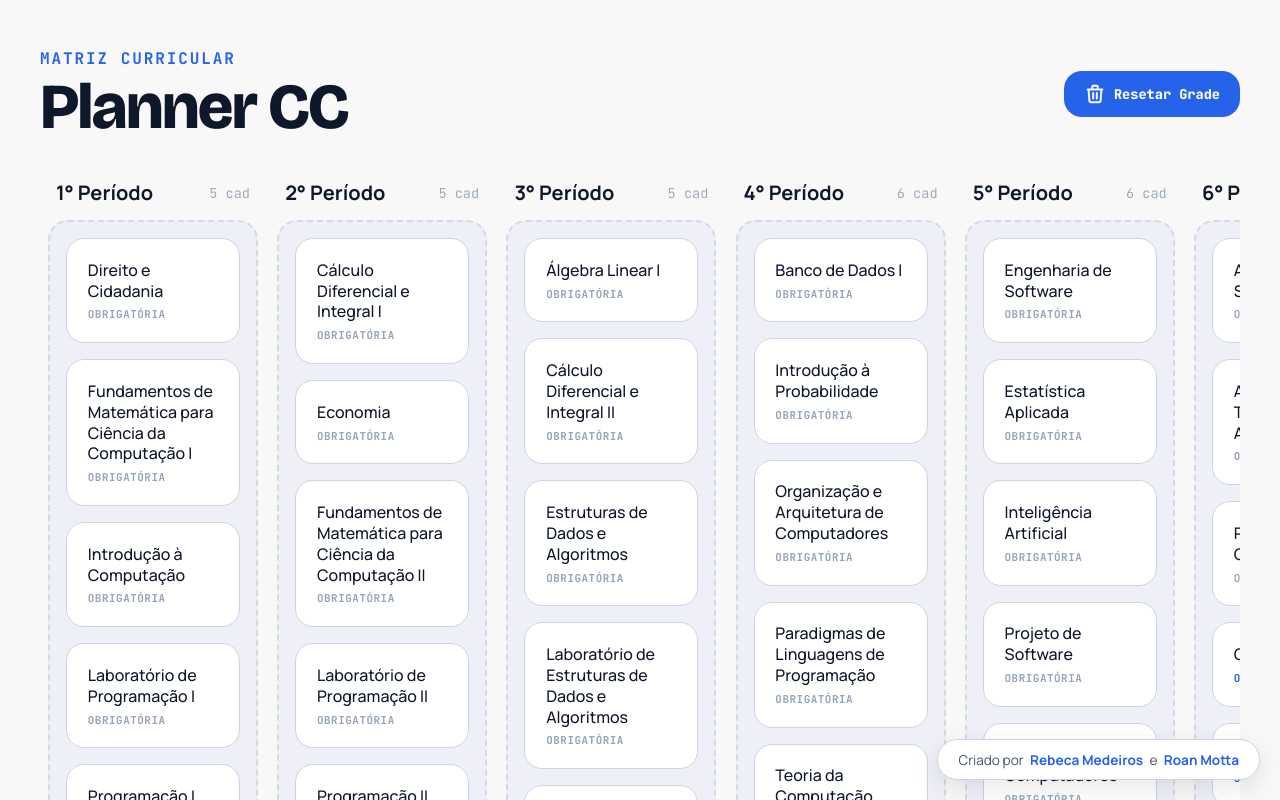
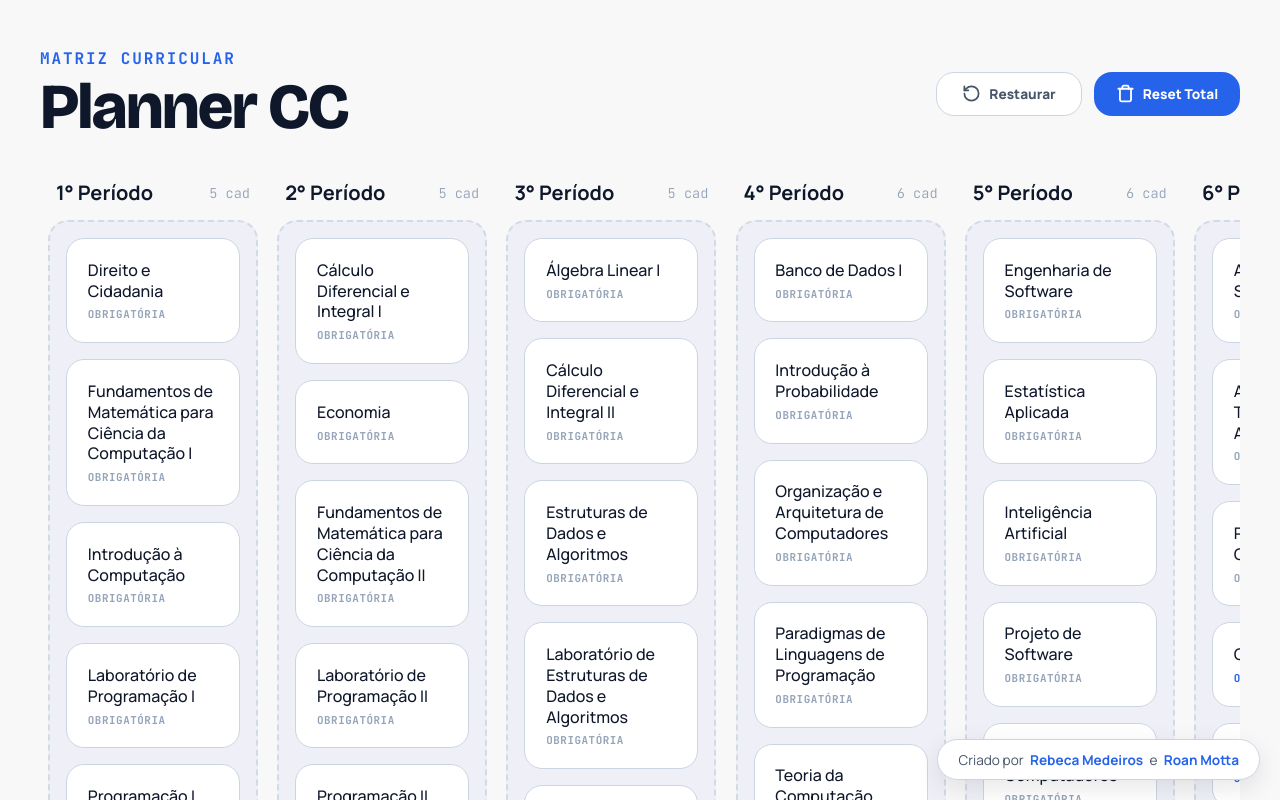
Before and after one commit to rebecamdrs/ufcg-cc-planner, a React (Vite) app: page / in a window 1280 px wide. Shown: the top 800 px of the page. Built offline with nearby package versions, Linux system fonts and the light colour scheme; no server answers.

Commit message:
feat: adiciona botao de reset

```diff
--- a/src/App.css
+++ b/src/App.css
@@ -75,6 +75,12 @@ body {
   user-select: none;
 }
 
+.botoes-header {
+  display: flex;
+  align-items: center;
+  gap: 0.75rem;
+}
+
 .botao-reset {
   background-color: var(--accent-cc);
   border-radius: 18px;
@@ -82,26 +88,17 @@ body {
   user-select: none;
   transition: all 0.25s cubic-bezier(0.16, 1, 0.3, 1);
   box-shadow: 0 4px 12px rgba(33, 39, 53, 0);
-
   display: inline-flex;
   align-items: center;
   justify-content: center;
   gap: 0.5rem;
-
-  font-family: var(--font-mono);
+  font-family: var(--font-body);
   font-weight: 800;
   font-size: 0.85rem;
-  color: var(--bg-page);
-
-  border: none;
+  color: #ffffff;
+  border: 1px solid transparent;
   cursor: pointer;
   outline: none;
-}
-
-.botao-reset .icone-lixeira {
-  width: 22px;
-  height: 22px;
-  flex-shrink: 0;
 }
 
 .botao-reset:hover {
@@ -113,6 +110,32 @@ body {
 .botao-reset:active {
   transform: translateY(0);
   box-shadow: 0 2px 6px rgba(229, 57, 53, 0.15);
+}
+
+.botao-reset, .botao-reset-secundario {
+  height: 44px;
+  width: 146px;
+  border-radius: 18px;
+  box-sizing: border-box;
+}
+
+.botao-reset-secundario {
+  background-color: var(--bg-card);
+  color: var(--text-body);
+  border: 1px solid var(--border-card);
+}
+
+.botao-reset-secundario:hover {
+  background-color: var(--accent-cc-bg);
+  color: var(--accent-cc);
+  border-color: var(--accent-cc);
+  transform: translateY(-2px);
+  box-shadow: 0 6px 16px rgba(37, 99, 235, 0.12);
+}
+
+.botao-reset-secundario:active {
+  transform: translateY(0);
+  box-shadow: none;
 }
 
 .container-periodos {
--- a/src/App.jsx
+++ b/src/App.jsx
@@ -2,7 +2,6 @@ import { useEffect, useState, useMemo } from "react"
 import { MAPA_PERIODOS } from "./constants/mapa_periodos"
 import { ColunaPeriodo } from "./components/ColunaPeriodo"
 import "./App.css"
-import iconeLixeira from "./assets/icone-lixeira.svg"
 import toast, { Toaster } from 'react-hot-toast'
 
 export default function App() {
@@ -14,14 +13,66 @@ export default function App() {
         return gradeSalva ? JSON.parse(gradeSalva) : MAPA_PERIODOS
     })
 
+
     // efeito que é ativado sempre q a grade mudar
     useEffect(() => {
         localStorage.setItem("grade_planejada", JSON.stringify(grade)); // guarda a grade no storage
     }, [grade])
 
+    /** RESET TOTAL */
     function resetarGrade() {
-        if (confirm("Deseja restaurar a matriz curricular padrão?")) {
-            setGrade(MAPA_PERIODOS)
+        if (confirm('Deseja restaurar a matriz padrão? (Suas cadeiras pagas continuarão nos períodos atuais)')) {
+            setGrade((gradeAtual) => {
+                const novaGrade = {}
+
+                Object.entries(MAPA_PERIODOS).forEach(([periodo, cadeirasPadrao]) => {
+                    // pega as cadeiras que já foram pagas e estao nesse período
+                    const pagasNessePeriodo = (gradeAtual[periodo] || []).filter((cadeira) =>
+                        cadeirasPagas.includes(cadeira)
+                    )
+
+                    // pega as cadeiras padrão do período que ainda nao foram pagas
+                    const padraoNaoPagas = cadeirasPadrao.filter(
+                        (cadeira) => !cadeirasPagas.includes(cadeira)
+                    )
+
+                    // junta as pagas + o padrão não pago
+                    novaGrade[periodo] = [...pagasNessePeriodo, ...padraoNaoPagas]
+                })
+
+                return novaGrade
+            })
+        }
+    }
+
+    /** RESET PARCIAL */
+    function resetarMantendoOptativas() {
+        if (confirm('Deseja restaurar a matriz mantendo suas optativas e cadeiras pagas?')) {
+            setGrade((gradeAtual) => {
+                const novaGrade = {}
+                const jaAdicionadas = []
+
+                Object.entries(MAPA_PERIODOS).forEach(([periodo, cadeirasPadrao]) => {
+                    const cadeirasPeriodo = []
+
+                    cadeirasPadrao.forEach((cadeiraPadrao, index) => {
+                        const cadeiraAtual = gradeAtual[periodo]?.[index]
+
+                        const isPaga = cadeiraAtual && cadeirasPagas.includes(cadeiraAtual)
+                        const isOptativa = cadeiraPadrao.startsWith('Optativa') && cadeiraAtual
+                        const cadeiraEscolhida = (isPaga || isOptativa) ? cadeiraAtual : cadeiraPadrao
+
+                        if (!jaAdicionadas.includes(cadeiraEscolhida)) {
+                            cadeirasPeriodo.push(cadeiraEscolhida)
+                            jaAdicionadas.push(cadeiraEscolhida)
+                        }
+                    })
+
+                    novaGrade[periodo] = cadeirasPeriodo
+                })
+
+                return novaGrade
+            })
         }
     }
 
@@ -96,7 +147,14 @@ export default function App() {
         return cadeiras.find((c) => c.nome === nome) || padrao;
     }
 
-    const [cadeirasPagas, setCadeirasPagas] = useState([])
+    const [cadeirasPagas, setCadeirasPagas] = useState(() => {
+        const salvas = localStorage.getItem('cadeirasPagas')
+        return salvas ? JSON.parse(salvas) : []
+    })
+
+    useEffect(() => {
+        localStorage.setItem('cadeirasPagas', JSON.stringify(cadeirasPagas))
+    }, [cadeirasPagas])
 
     // atualiza a lista de cadeiras pagas
     function pagarCadeira(cadeira) {
@@ -229,10 +287,54 @@ export default function App() {
                     <span className="tag-header">Matriz Curricular</span>
                     <h1 className="titulo-principal">Planner CC</h1>
                 </div>
-                <button className="botao-reset" onClick={resetarGrade}>
-                    <img src={iconeLixeira} alt="Resetar" className="icone-lixeira" />
-                    <span>Resetar Grade</span>
-                </button>
+                <div className="botoes-header">
+                    <button
+                        className="botao-reset botao-reset-secundario"
+                        onClick={resetarMantendoOptativas}
+                        title="Restaura a grade padrão mantendo suas escolhas de optativas e cadeiras pagas"
+                    >
+                        <svg
+                            xmlns="http://www.w3.org/2000/svg"
+                            width="19"
+                            height="19"
+                            viewBox="0 0 24 24"
+                            fill="none"
+                            stroke="currentColor"
+                            strokeWidth="2.2"
+                            strokeLinecap="round"
+                            strokeLinejoin="round"
+                            className="icone-botao lucide lucide-rotate-ccw"
+                        >
+                            <path d="M3 12a9 9 0 1 0 9-9 9.75 9.75 0 0 0-6.74 2.74L3 8" />
+                            <path d="M3 3v5h5" />
+                        </svg>
+                        <span>Restaurar</span>
+                    </button>
+
+                    <button
+                        className="botao-reset"
+                        onClick={resetarGrade}
+                        title="Restaura a matriz original (suas cadeiras pagas continuarão salvas)"
+                    >
+                        <svg
+                            xmlns="http://www.w3.org/2000/svg"
+                            width="19"
+                            height="19"
+                            viewBox="0 0 24 24"
+                            fill="none"
+                            stroke="currentColor"
+                            strokeWidth="2.3"
+                            strokeLinecap="round"
+                            strokeLinejoin="round"
+                            className="icone-botao lucide lucide-trash"
+                        >
+                            <path d="M19 6v14a2 2 0 0 1-2 2H7a2 2 0 0 1-2-2V6" />
+                            <path d="M3 6h18" />
+                            <path d="M8 6V4a2 2 0 0 1 2-2h4a2 2 0 0 1 2 2v2" />
+                        </svg>
+                        <span>Reset Total</span>
+                    </button>
+                </div>
             </header>
 
             <div className="container-periodos">
```
Also changed, not shown: src/assets/icone-lixeira.svg (deleted).
